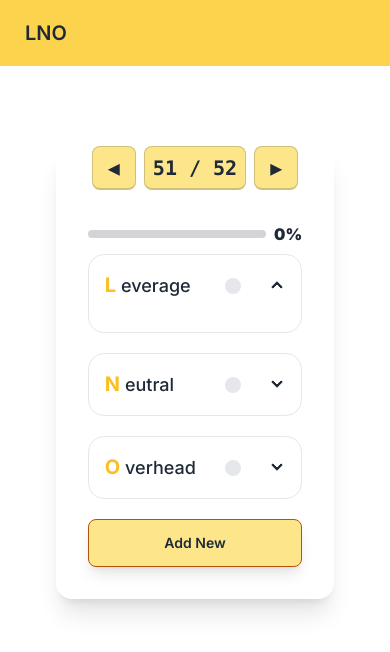
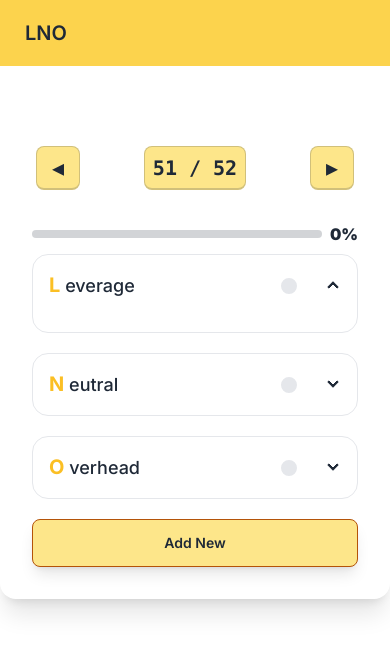
Before and after one commit to Rahul147/lno-app, a Next.js app: page / in a window 390 px wide. Shown: the top 652 px of the page. Built offline with nearby package versions, Linux system fonts and the light colour scheme; no server answers.

Commit message:
Fixed screens on Mobile & Large monitor

```diff
--- a/src/app/page.js
+++ b/src/app/page.js
@@ -18,9 +18,9 @@ export default async function Page({ searchParams }) {
       {/* Navbar */}
       <NavBar />
 
-      <div className="flex mt-20 justify-center">
+      <div className="lg:flex md:flex mt-20 justify-center">
 
-        <div className="md:w-1/2 lg:w-1/3">
+        <div className="md:w-3/5 lg:w-2/5">
           <div className="card shadow-xl">
 
             {/* Card header */}
```
